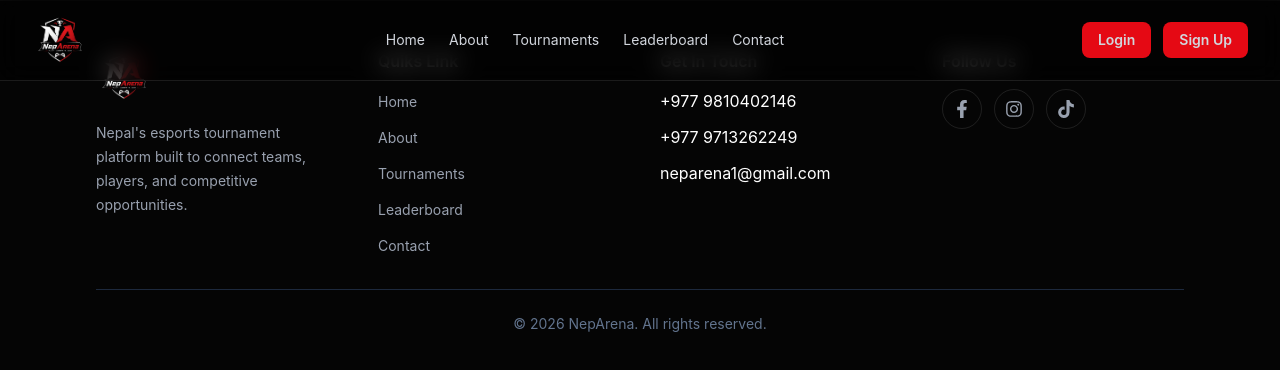
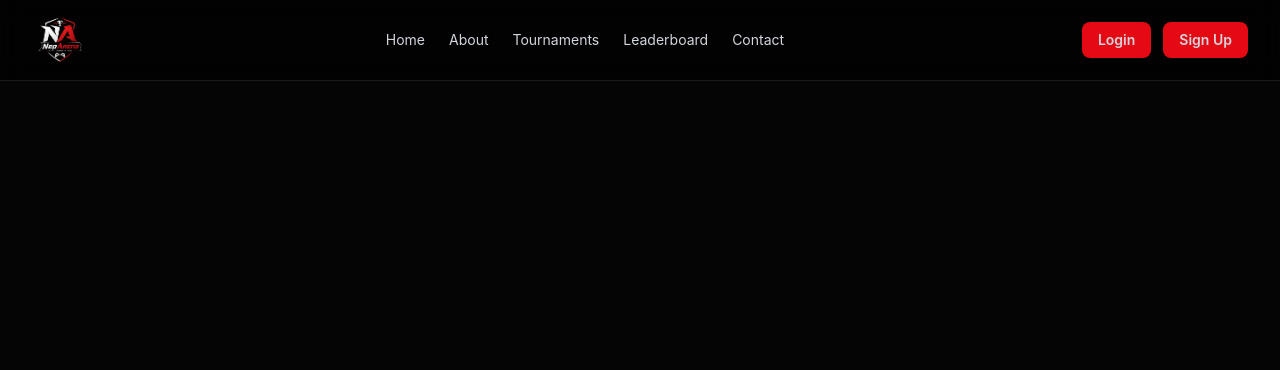
Before and after one commit to Sugam112stha/NepArena, a React (Vite) app: page /Login in a window 1280 px wide. Shown: the top 370 px of the page. Built offline with nearby package versions, Linux system fonts and the light colour scheme.

Commit message:
remove unwanted things

```diff
--- a/src/pages/Login.tsx
+++ b/src/pages/Login.tsx
@@ -1,9 +1,7 @@
-import Footer from "../components/Footer"
-
 const Login = () => {
   return (
     <main className="min-h-screen bg-[#050505] text-white">
-      <Footer/>
+
     </main>
   )
 }
```
